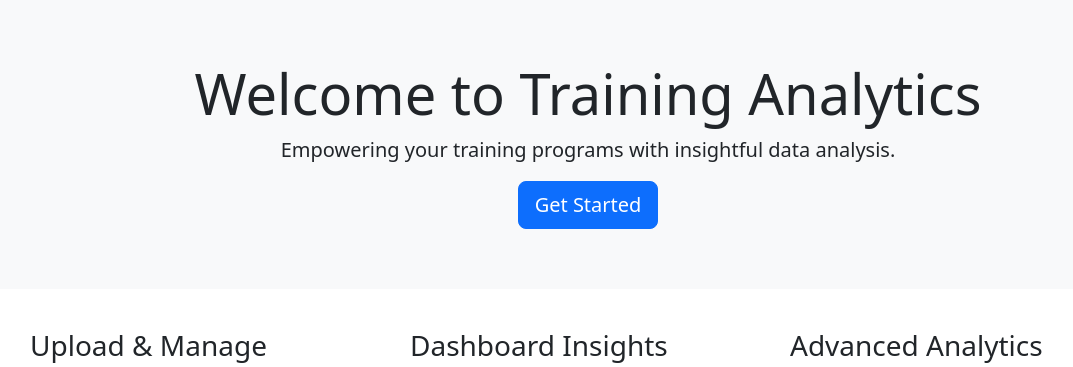
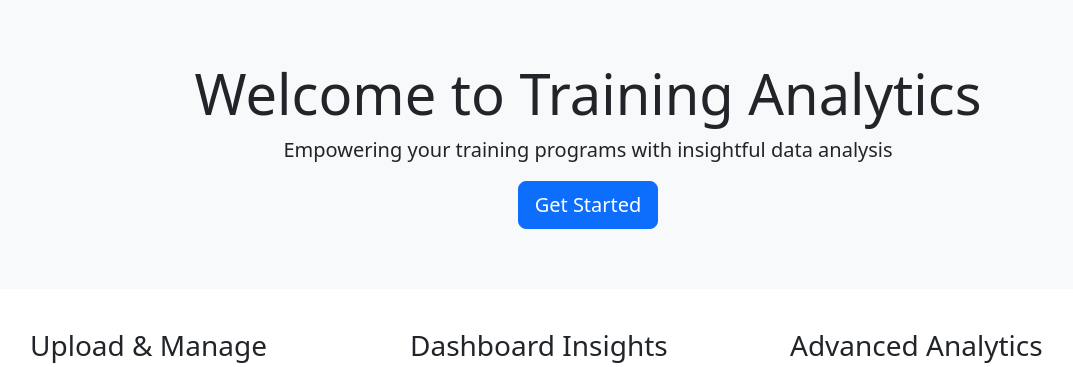
Before and after one commit to rkpinto7/capstone_2024, a Django app: page / in a window 1280 px wide. Shown: the part 56-423 px from the top of the page, without its empty margins (52-1125 px from the left). Run offline with Django 4.2, Linux system fonts and the light colour scheme.

Commit message:
Update base.html

```diff
--- a/training_analytics/templates/home.html
+++ b/training_analytics/templates/home.html
@@ -25,7 +25,7 @@
 <section class="hero-section">
     <div class="container">
         <h1 class="display-4">Welcome to Training Analytics</h1>
-        <p class="lead">Empowering your training programs with insightful data analysis.</p>
+        <p class="lead">Empowering your training programs with insightful data analysis</p>
         <a href="{% url 'upload_file' %}" class="btn btn-primary btn-lg">Get Started</a>
     </div>
 </section>
```
